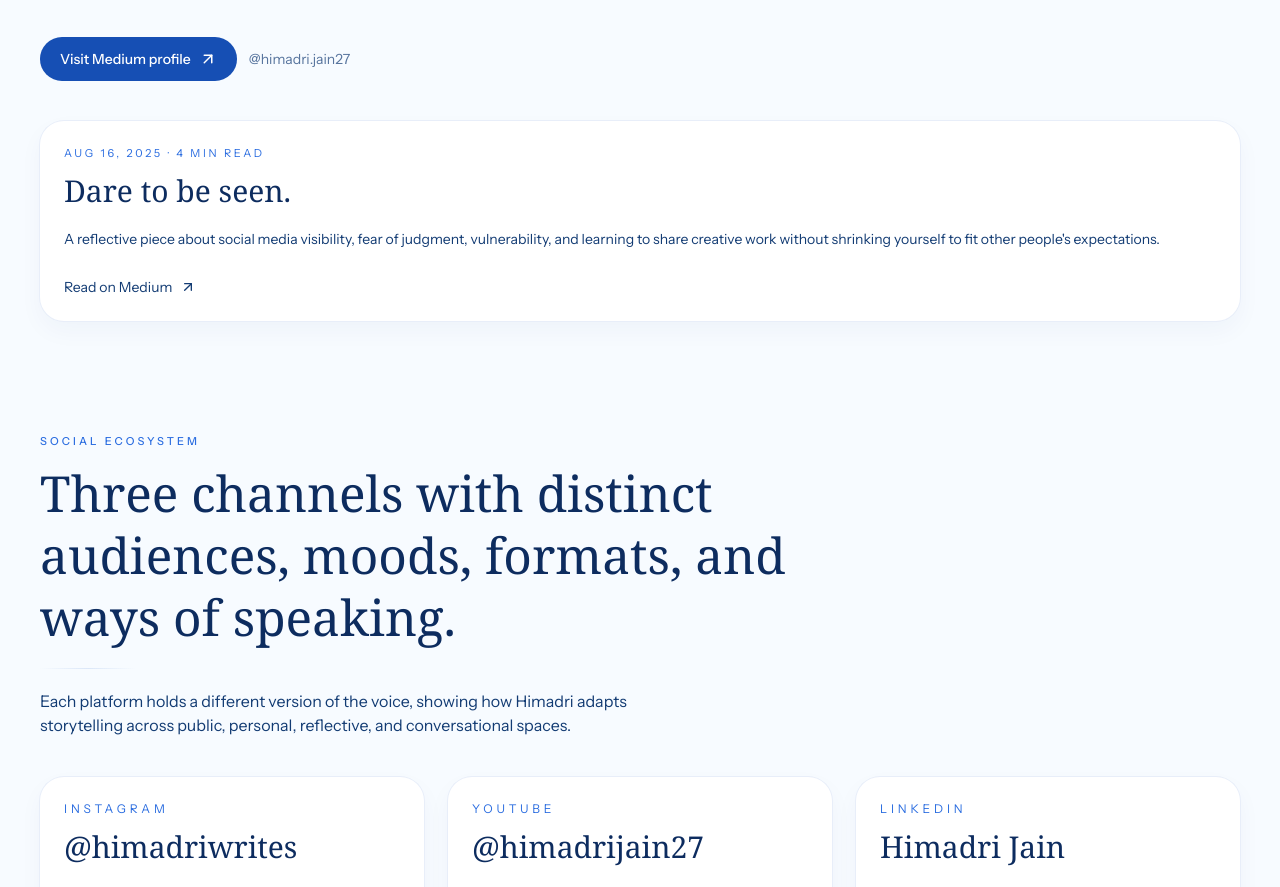
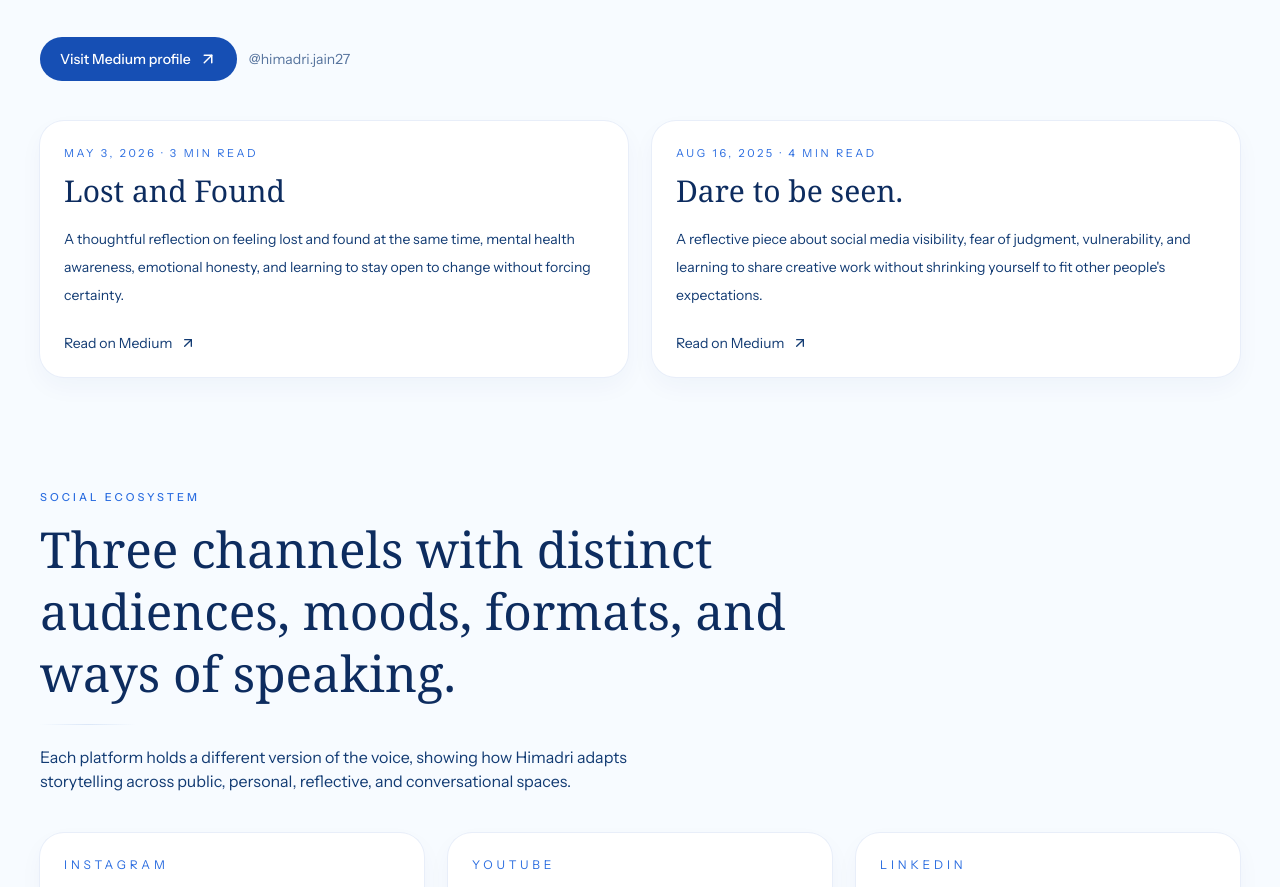
Before and after one commit to sanyamg1305/himadri-test, a React (Vite) app: page /media in a window 1280 px wide. Shown: the part 1460-2347 px from the top of the page. Built offline with nearby package versions, Linux system fonts and the light colour scheme.

Commit message:
Add more Medium posts to media section

```diff
--- a/src/data/portfolio.ts
+++ b/src/data/portfolio.ts
@@ -341,6 +341,14 @@ export const mediumProfile = {
 
 export const mediumPosts: MediumEntry[] = [
   {
+    title: "Lost and Found",
+    href: "https://medium.com/@himadri.jain27/lost-and-found-2998981696e9",
+    publishedAt: "May 3, 2026",
+    readTime: "3 min read",
+    excerpt:
+      "A thoughtful reflection on feeling lost and found at the same time, mental health awareness, emotional honesty, and learning to stay open to change without forcing certainty.",
+  },
+  {
     title: "Dare to be seen.",
     href: "https://medium.com/@himadri.jain27/dare-to-be-seen-da1e07b939ef",
     publishedAt: "Aug 16, 2025",
--- a/src/pages/Media.tsx
+++ b/src/pages/Media.tsx
@@ -65,7 +65,7 @@ export default function Media() {
             initial="hidden"
             whileInView="visible"
             viewport={{ once: true, amount: 0.2 }}
-            className="grid gap-6"
+            className="grid gap-6 lg:grid-cols-2"
           >
             {mediumPosts.map((post) => (
               <MediumCard key={post.href} post={post} />
```
